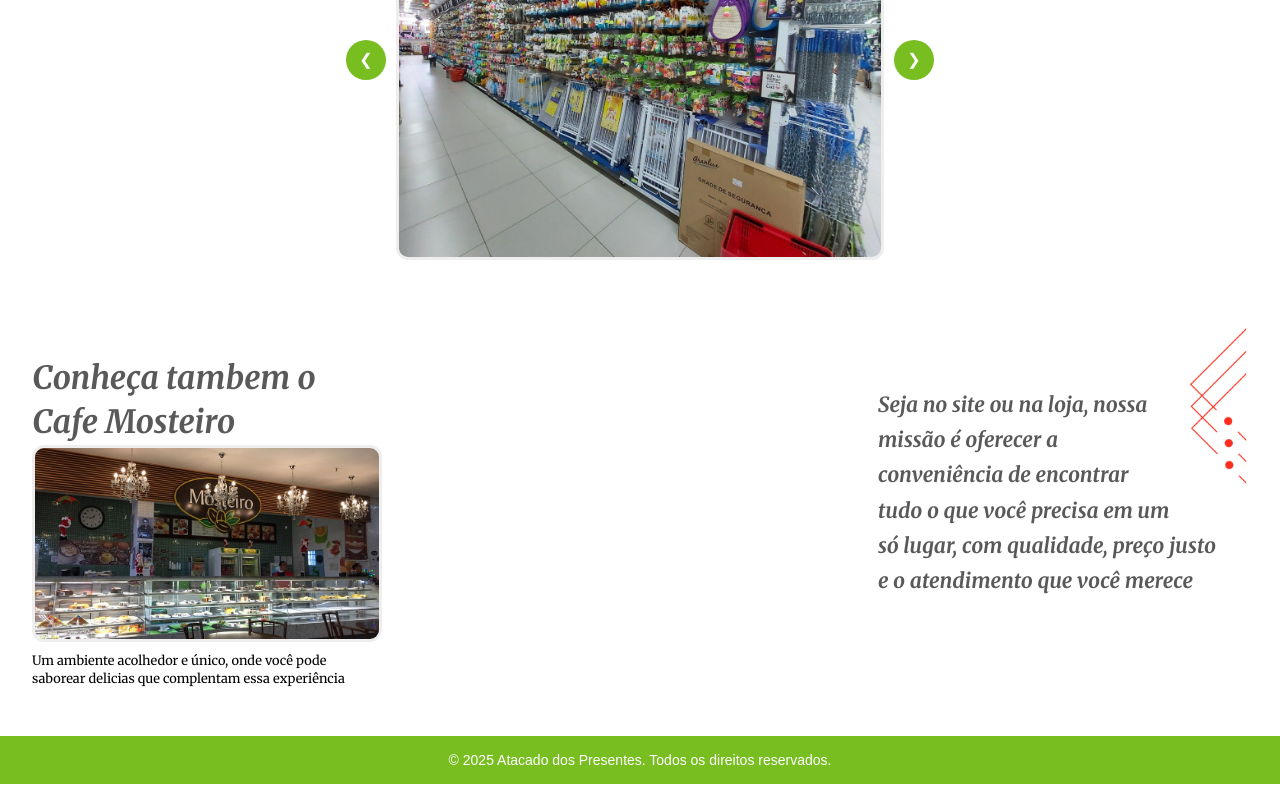
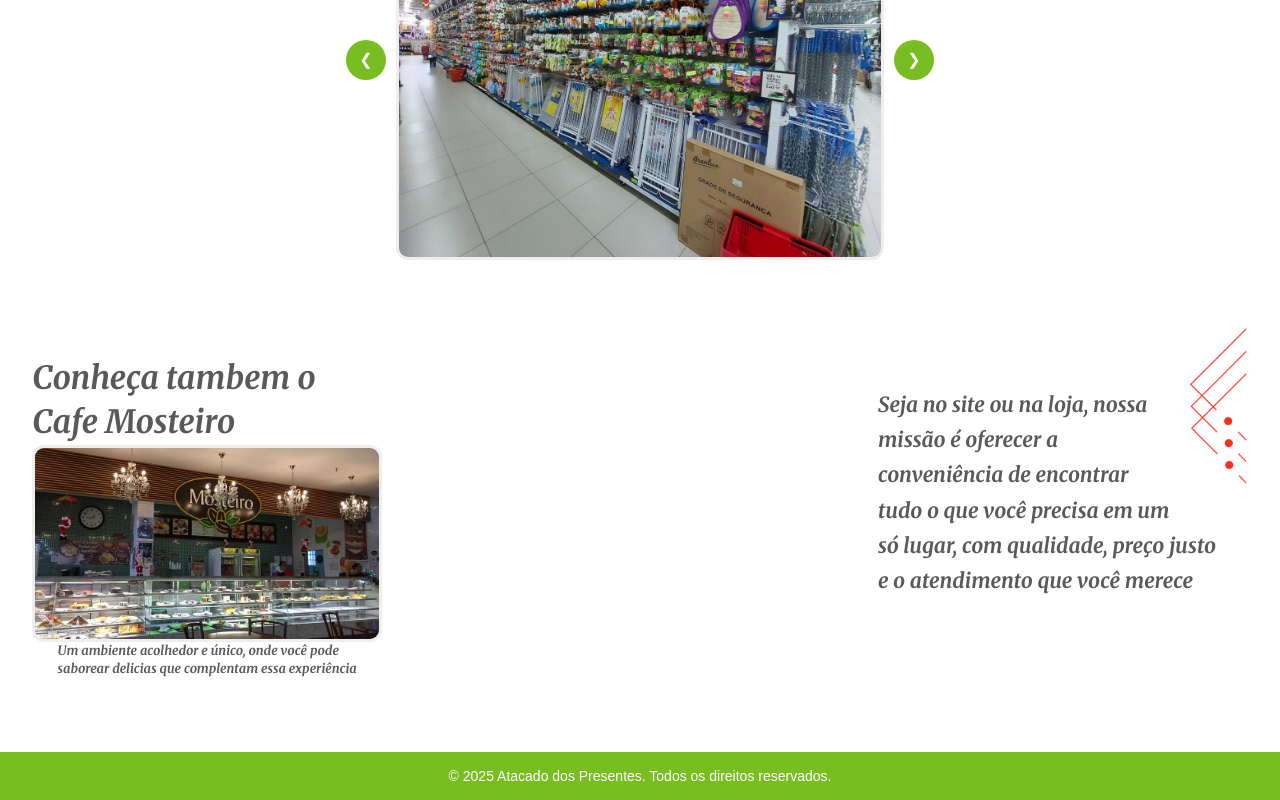
Before and after one commit to Mareaturbo2/pj2-atacado-reactJS, a React (Vite) app in the folder atacado-pj/: page /quem-somos in a window 1280 px wide. Shown: the part 1021-1821 px from the top of the page. Built offline with nearby package versions, Linux system fonts and the light colour scheme.

Commit message:
90%Pronto

```diff
--- a/atacado-pj/src/pages/QuemSomos/QuemSomos.module.css
+++ b/atacado-pj/src/pages/QuemSomos/QuemSomos.module.css
@@ -149,9 +149,13 @@
   margin-top: 0.6rem;
   font-size: 0.8rem;
   font-family: 'Merriweather', serif;
-  color: #000000A6 65%;
+  font-style: italic;
+  color: #000000A6;
+  font-weight: 700;
   line-height: 1.4;
   text-align: left;
+  margin: 1.6rem;
+  margin-top: auto;
 
 }
 
```
